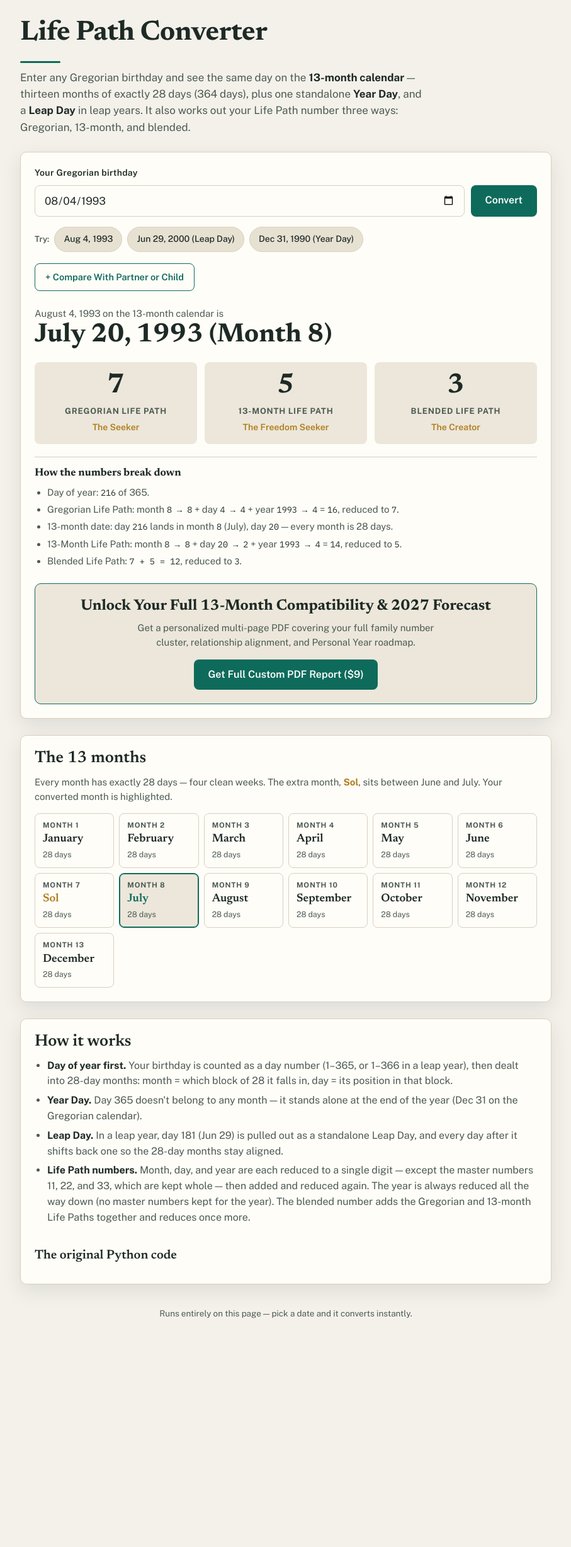
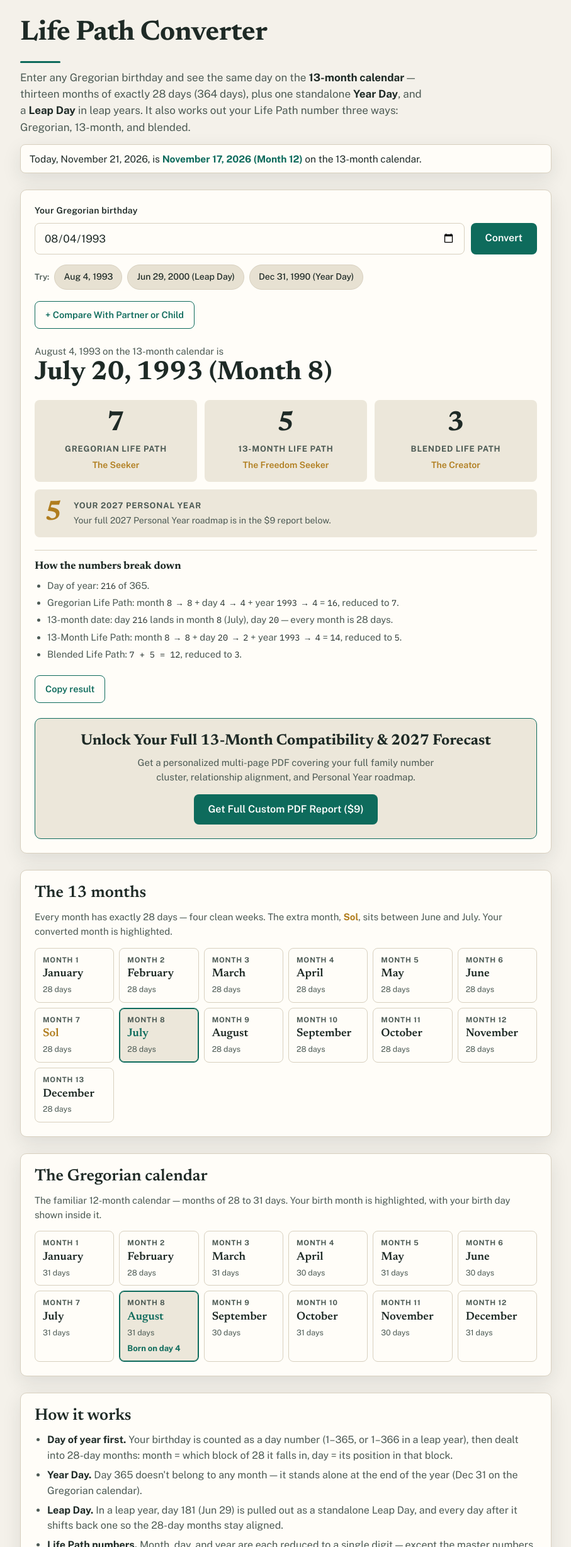
Before and after one commit to Overstimulatedboydad/13-month-converter, a plain HTML site: page index.html in a window 1280 px wide. Shown: the top 2456 px of the page at 63% size, without its empty margins (186-1093 px from the left). Before the commit the page ends 2152 px from the top, so only its background shows below. Drawn offline with nearby package versions, Linux system fonts and the light colour scheme.

Commit message:
Update index.html

```diff
--- a/index.html
+++ b/index.html
@@ -58,6 +58,11 @@
   p{margin:0}
   .lede{color:var(--ink-soft);font-size:17px;max-width:62ch;margin-top:10px}
   .lede strong{color:var(--ink)}
+  .today-line{
+    margin-top:14px;font-size:15.5px;background:var(--surface);border:1px solid var(--line);
+    border-radius:8px;padding:10px 14px;box-shadow:var(--shadow);
+  }
+  .today-line strong{color:var(--accent)}
   .rule{height:3px;background:var(--accent);border-radius:2px;width:64px;margin:18px 0 0}
 
   .card{
@@ -142,6 +147,18 @@
   .breakdown ul{margin:0;padding-left:20px;color:var(--ink-soft);font-size:15px}
   .breakdown li{margin:4px 0}
   .breakdown code{font-family:"IBM Plex Mono",ui-monospace,monospace;font-size:13.5px;color:var(--ink)}
+  .py-strip{
+    margin-top:12px;background:var(--surface-2);border-radius:8px;padding:16px;
+    display:flex;gap:18px;align-items:center;
+  }
+  .py-strip .num{font-family:"Newsreader",Georgia,serif;font-size:44px;font-weight:700;line-height:1;color:var(--gold)}
+  .py-strip .lbl{font-size:13px;font-weight:700;letter-spacing:.06em;text-transform:uppercase;color:var(--ink-soft)}
+  .py-strip .note{font-size:14px;color:var(--ink-soft);margin-top:2px}
+  .copy-result-btn{
+    margin-top:18px;min-height:44px;padding:8px 16px;font-size:14.5px;font-weight:600;
+    background:transparent;color:var(--accent);border:1.5px solid var(--accent);border-radius:8px;
+  }
+  .copy-result-btn:active{transform:translateY(1px)}
 
   .months{display:grid;grid-template-columns:repeat(auto-fill,minmax(118px,1fr));gap:8px;margin-top:6px}
   .month{
@@ -153,6 +170,8 @@
   .month .mdays{color:var(--ink-soft);font-size:12.5px}
   .month.active{border-color:var(--accent);background:var(--surface-2);box-shadow:inset 0 0 0 1px var(--accent)}
   .month.active .mname{color:var(--accent)}
+  .month .bday{display:none;margin-top:6px;font-size:13px;font-weight:700;color:var(--accent)}
+  .month.active .bday{display:block}
   .month.sol .mname{color:var(--gold)}
   .plain-list{margin:0;padding-left:20px;color:var(--ink-soft)}
   .plain-list li{margin:6px 0}
@@ -182,6 +201,7 @@
   <h1>Life Path Converter</h1>
   <div class="rule"></div>
   <p class="lede">Enter any Gregorian birthday and see the same day on the <strong>13-month calendar</strong> — thirteen months of exactly 28 days (364 days), plus one standalone <strong>Year Day</strong>, and a <strong>Leap Day</strong> in leap years. It also works out your Life Path number three ways: Gregorian, 13-month, and blended.</p>
+  <p class="today-line" id="todayLine"></p>
 
   <section class="card" aria-label="Converter">
     <label class="field-label" for="bday">Your Gregorian birthday</label>
@@ -232,10 +252,20 @@
       </div>
     </div>
 
+    <div class="py-strip">
+      <div class="num" id="pyNum">–</div>
+      <div>
+        <div class="lbl">Your 2027 Personal Year</div>
+        <div class="note">Your full 2027 Personal Year roadmap is in the $9 report below.</div>
+      </div>
+    </div>
+
     <div class="breakdown">
       <h3>How the numbers break down</h3>
       <ul id="steps"></ul>
     </div>
+
+    <button class="copy-result-btn" id="copyResultBtn" type="button">Copy result</button>
 
     <div class="cta-box">
       <h3>Unlock Your Full 13-Month Compatibility &amp; 2027 Forecast</h3>
@@ -248,6 +278,12 @@
     <h2>The 13 months</h2>
     <p style="color:var(--ink-soft);font-size:15px;margin-bottom:14px">Every month has exactly 28 days — four clean weeks. The extra month, <strong style="color:var(--gold)">Sol</strong>, sits between June and July. Your converted month is highlighted.</p>
     <div class="months" id="months"></div>
+  </section>
+
+  <section class="card" aria-label="The Gregorian calendar">
+    <h2>The Gregorian calendar</h2>
+    <p style="color:var(--ink-soft);font-size:15px;margin-bottom:14px">The familiar 12-month calendar — months of 28 to 31 days. Your birth month is highlighted, with your birth day shown inside it.</p>
+    <div class="months" id="gregMonths"></div>
   </section>
 
   <section class="card" aria-label="How it works">
@@ -310,7 +346,6 @@ def convert_birthday(year, month, day):
 date_13, greg_lp, new_lp, combined = convert_birthday(1993, 8, 4)
 print(f"13-Month Date: {date_13}")
 print(f"Gregorian LP: {greg_lp} | 13-Month LP: {new_lp} | Combined: {combined}")</pre>
-
       </div>
       <p style="color:var(--ink-soft);font-size:14px;margin-top:10px">This page runs the exact same logic in JavaScript, so the converter above and the Python agree on every date — including the master numbers, the standalone Leap Day, and the Year Day.</p>
     </details>
@@ -392,6 +427,17 @@ print(f"Gregorian LP: {greg_lp} | 13-Month LP: {new_lp} | Combined: {combined}")
     };
   }
 
+  // "Today on the 13-month calendar" — convert today's date on load.
+  (function(){
+    var now = new Date();
+    var tr = convertBirthday(now.getFullYear(), now.getMonth() + 1, now.getDate());
+    document.getElementById("todayLine").innerHTML =
+      "Today, " + GREG_MONTHS[now.getMonth()] + " " + now.getDate() + ", " + now.getFullYear() +
+      ", is <strong>" + tr.label + "</strong> on the 13-month calendar.";
+  })();
+
+  var lastResult = null; // {gregLabel, r} from the most recent run(), for Copy result.
+
   var input = document.getElementById("bday");
   var err = document.getElementById("err");
   var echo = document.getElementById("inputEcho");
@@ -399,6 +445,7 @@ print(f"Gregorian LP: {greg_lp} | 13-Month LP: {new_lp} | Combined: {combined}")
   var banner = document.getElementById("standaloneBanner");
   var steps = document.getElementById("steps");
   var monthsEl = document.getElementById("months");
+  var gregMonthsEl = document.getElementById("gregMonths");
 
   // Build the 13-month grid once.
   MONTHS_13.forEach(function(name, i){
@@ -409,6 +456,20 @@ print(f"Gregorian LP: {greg_lp} | 13-Month LP: {new_lp} | Combined: {combined}")
                     '<div class="mname">' + name + '</div>' +
                     '<div class="mdays">28 days</div>';
     monthsEl.appendChild(div);
+  });
+
+  // Build the Gregorian month grid once. February's day count updates in run()
+  // (29 in a leap year, 28 otherwise).
+  var GREG_DAYS = [31, 28, 31, 30, 31, 30, 31, 31, 30, 31, 30, 31];
+  GREG_MONTHS.forEach(function(name, i){
+    var div = document.createElement("div");
+    div.className = "month";
+    div.id = "gmonth-" + (i + 1);
+    div.innerHTML = '<div class="mnum">Month ' + (i + 1) + '</div>' +
+                    '<div class="mname">' + name + '</div>' +
+                    '<div class="mdays" id="gdays-' + (i + 1) + '">' + GREG_DAYS[i] + ' days</div>' +
+                    '<div class="bday" id="gbday-' + (i + 1) + '"></div>';
+    gregMonthsEl.appendChild(div);
   });
 
   function setLp(boxId, numId, kwId, val){
@@ -455,9 +516,25 @@ print(f"Gregorian LP: {greg_lp} | 13-Month LP: {new_lp} | Combined: {combined}")
     setLp("box13", "lp13", "kw13", r.lp13);
     setLp("boxB", "lpB", "kwB", r.blended);
 
+    // 2027 Personal Year: birth month + birth day + 2027, reduced to a
+    // single digit 1–9 (no master numbers kept).
+    var py = reduceNum(reduceNum(month, false) + reduceNum(day, false) + reduceNum(2027, false), false);
+    document.getElementById("pyNum").textContent = py;
+    r.py2027 = py;
+
+    lastResult = { gregLabel: GREG_MONTHS[month - 1] + " " + day + ", " + year, r: r };
+
     // Highlight the converted month.
     for (var i = 1; i <= 13; i++){
       document.getElementById("month-" + i).classList.toggle("active", r.kind === "date" && r.m13num === i);
+    }
+
+    // Highlight the Gregorian birth month and show the birth day inside it.
+    // February shows 29 days when the birth year is a leap year.
+    document.getElementById("gdays-2").textContent = (t.leap ? 29 : 28) + " days";
+    for (var j = 1; j <= 12; j++){
+      document.getElementById("gmonth-" + j).classList.toggle("active", j === month);
+      document.getElementById("gbday-" + j).textContent = (j === month) ? "Born on day " + day : "";
     }
 
     // Breakdown steps.
@@ -563,6 +640,34 @@ print(f"Gregorian LP: {greg_lp} | 13-Month LP: {new_lp} | Combined: {combined}")
     });
   });
 
+  var copyResultBtn = document.getElementById("copyResultBtn");
+  copyResultBtn.addEventListener("click", function(){
+    if (!lastResult) return;
+    var r = lastResult.r;
+    function lpLine(label, val){
+      if (val === null || val === undefined) return label + ": — (standalone day)";
+      return label + ": " + val + (KEYWORDS[val] ? " — " + KEYWORDS[val] : "");
+    }
+    var text =
+      "Life Path Converter\n" +
+      "Born: " + lastResult.gregLabel + "\n" +
+      "13-Month Birthday: " + r.label + "\n" +
+      lpLine("Gregorian Life Path", r.gLp) + "\n" +
+      lpLine("13-Month Life Path", r.lp13) + "\n" +
+      lpLine("Blended Life Path", r.blended) + "\n" +
+      "2027 Personal Year: " + r.py2027 + "\n" +
+      "https://overstimulatedboydad.github.io/13-month-converter/";
+    function done(){ copyResultBtn.textContent = "Copied ✓"; setTimeout(function(){ copyResultBtn.textContent = "Copy result"; }, 2000); }
+    if (navigator.clipboard && navigator.clipboard.writeText){
+      navigator.clipboard.writeText(text).then(done, done);
+    } else {
+      var ta = document.createElement("textarea");
+      ta.value = text; document.body.appendChild(ta); ta.select();
+      try { document.execCommand("copy"); } catch(e){}
+      document.body.removeChild(ta); done();
+    }
+  });
+
   var copyBtn = document.getElementById("copyBtn");
   copyBtn.addEventListener("click", function(){
     var text = document.getElementById("pyCode").textContent;
```
